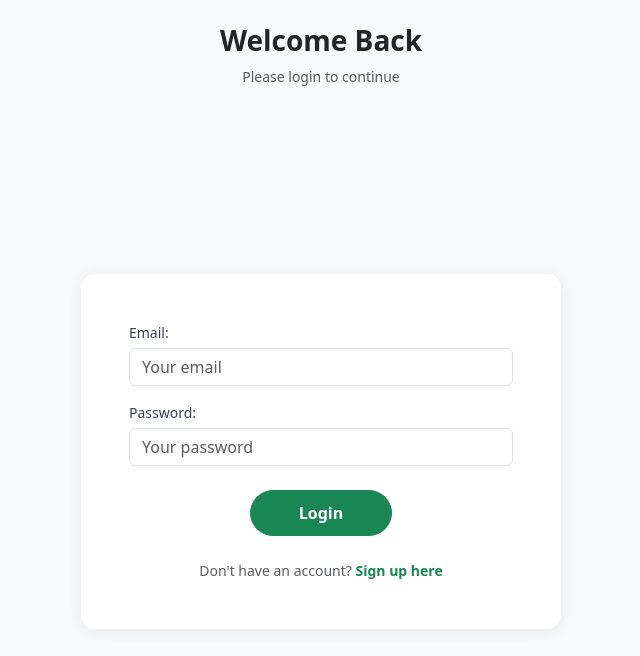
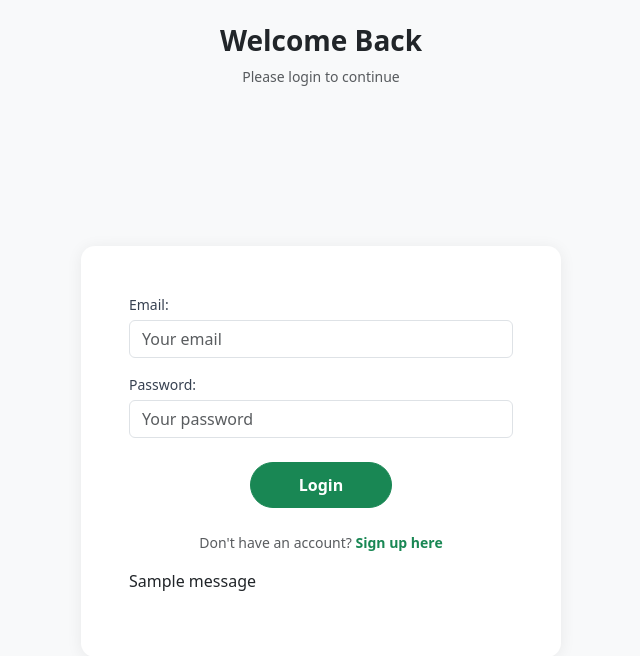
Before and after one commit to nawabSRJ/Flask-Full-Stack, a Flask app: page /user/login in a window 1280 px wide. Shown: the top 656 px of the page, without its empty margins (319-959 px from the left). Run offline with Flask 3, Linux system fonts and the light colour scheme; one stand-in notice (Sample message) is shown.

Commit message:
added flash message feature

```diff
--- a/app/blueprints/user/routes.py
+++ b/app/blueprints/user/routes.py
@@ -64,7 +64,7 @@ def user_signup():
         if not allowed_file(file.filename):
              return render_template('user/signup.html', error='Only image files are allowed (png, jpg, jpeg, gif)')
 
-        flash(f'Flash : Thanks, your file {file.filename} has been uploaded!')
+        flash(f'Flash : Photo {file.filename} has been uploaded!')
 
         filename = secure_filename(file.filename)
         unique_filename = f"{uuid.uuid4().hex}_{filename}"
--- a/app/templates/user/login.html
+++ b/app/templates/user/login.html
@@ -87,6 +87,16 @@
                 </p>
 
             </form>
+            <div class="contain">
+                {% with messages = get_flashed_messages() %}
+                {% if messages %}
+                    {% for message in messages %}
+                    <p class="text-dark mt-3">{{message}}</p>
+                    {% endfor %}
+                {% endif %}
+                {% endwith %}
+
+            </div>
         </div>
     </div>
     <!-- end form section -->
```
Also changed, not shown: app/static/uploads/f05f19a1206f4c1c888c9ce29f7d866a_1ab7a2b616834b05a3e6e7072f3be5ec_ayush.png (added).
